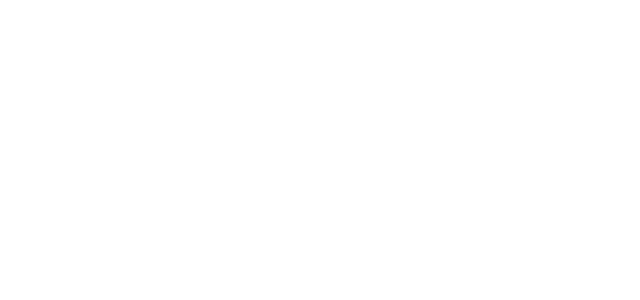
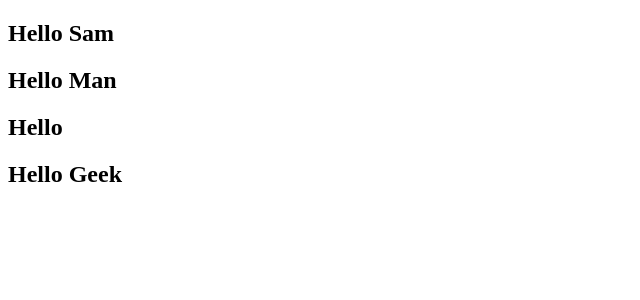
Before and after one commit to abdulsami-2001/Forget-Each-N-EveryThing-Of-Programming-But-Its-A-Try-Again, a React (Create React App) app in the folder React-JS/all-tut-prac-again/: page / in a window 1280 px wide. Shown: the top 300 px of the page, without its empty margins (0-640 px from the left). Built offline with nearby package versions, Linux system fonts and the light colour scheme.

Commit message:
+1 topic

```diff
--- a/React-JS/all-tut-prac-again/src/App.js
+++ b/React-JS/all-tut-prac-again/src/App.js
@@ -2,10 +2,13 @@
 // import CBasedComp from './Class-Func Comp 14/ClassBased.component'
 // import FuncBased from './Class-Func Comp 14/FuncBased.component'
 
-class App extends React.Component{
+
+import Composing from './Composing Comp 15/Composing.component'
+
+class App extends Component{
     render(){
         return(
-            <React.Fragment> {/* use this insted of <>, casue R.Fragment is supported in all brwsers */}
+            <Fragment> {/* use this insted of <>, casue R.Fragment is supported in all brwsers */}
                 {/* <h1>Again ReactJS Practice, It A Version 2</h1>
                 <h2>React Fragment Practice</h2> */}
 
@@ -13,8 +16,12 @@
                 {/* <CBasedComp textString="Class Based Component" /> */}
                 {/* <FuncBased textString="Function/Functional Based Component "/> */}
 
+                <Composing name="Sam"/>
+                <Composing name="Man"/>
+                <Composing name=" "/>
+                <Composing />
 
-            </React.Fragment >
+            </Fragment >
         )
     }
 }
--- /dev/null
+++ b/React-JS/all-tut-prac-again/src/Composing Comp 15/Composing.component.jsx
@@ -0,0 +1,12 @@
+import React, { Component } from 'react'
+
+class Composing extends Component{
+    render(){
+        console.log(this.props.name)
+        return(
+            <h2>Hello {this.props.name ? this.props.name : "Geek"}</h2>
+        )
+    }
+}
+
+export default Composing
```
